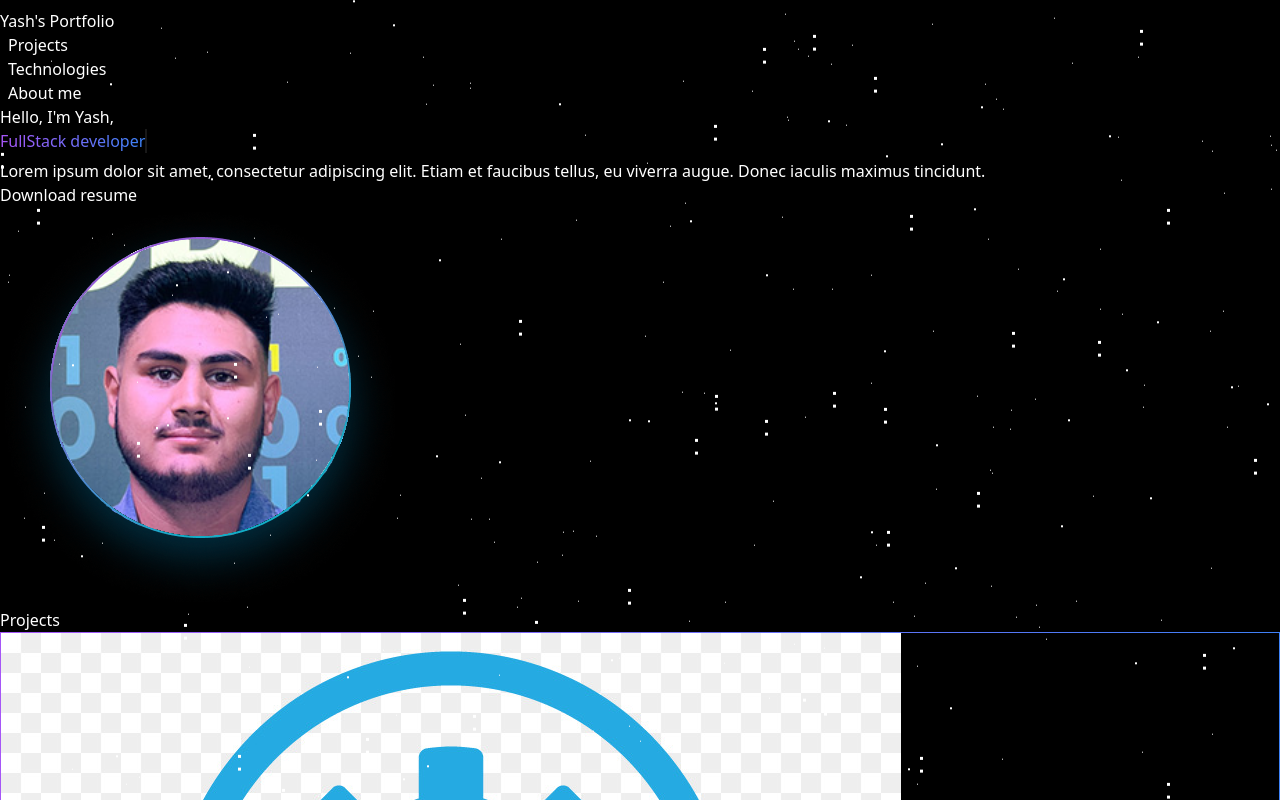
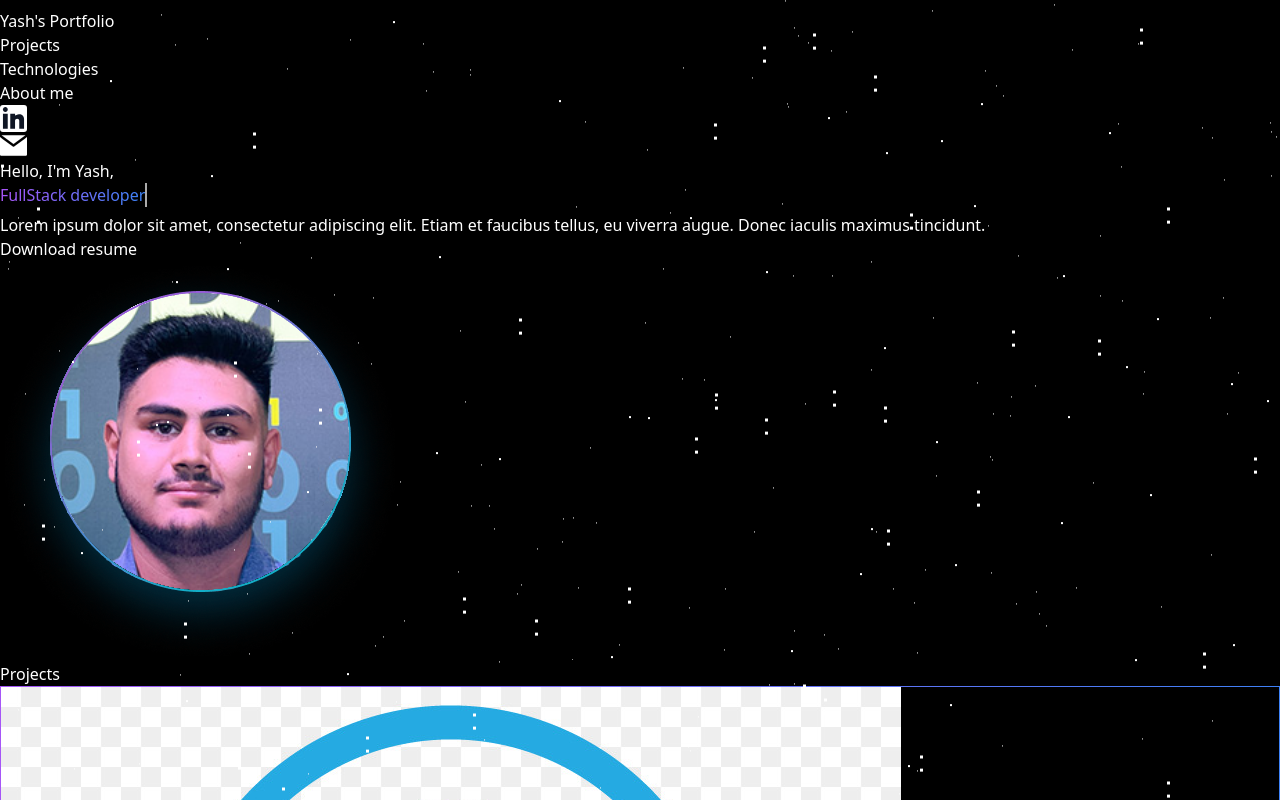
Before and after one commit to YD-S/Portfolio, a React (Vite) app: page / in a window 1280 px wide. Shown: the top 800 px of the page. Built offline with nearby package versions, Linux system fonts and the light colour scheme.

Commit message:
Added icons on navbar and a new component

```diff
--- a/src/App.css
+++ b/src/App.css
@@ -67,12 +67,11 @@ body {
 }
 
 .hover-grad-txt {
-    background-size: 0% 3px;
+    background-size: 0 3px;
     background-image: linear-gradient(to right, #a855f7, #3b82f6);
     background-repeat: no-repeat;
     background-position: bottom left;
     transition: background-size 300ms ease;
-    padding: 0.5rem;
 }
 
 .hover-grad-txt:hover {
--- a/src/Componentes/Footer.jsx
+++ b/src/Componentes/Footer.jsx
@@ -1,45 +1,13 @@
-import LinkedIn from "../assets/linkedin.svg";
-import LinkedInHover from "../assets/Linkedin-hover.svg";
-import Email from "../assets/Email.svg";
-import EmailHover from "../assets/Email-hover.svg";
-import { useState } from "react";
+import IconGen from "./IconGen.jsx";
 
 export default function Footer() {
-
-    const [hoveredElement, setHoveredElement] = useState(null);
-
-    const data = [
-        {
-            id : 1,
-            img : LinkedIn,
-            alt : "LinkedIn",
-            href : "https://www.linkedin.com/in/yashdev-singh/",
-            hover : LinkedInHover
-        },
-        {
-            id : 2,
-            img : Email,
-            alt : "Email",
-            href : "mailto:amanseehra672@gmail.com",
-            hover : EmailHover
-        }
-    ]
 
     return (
         <footer>
             <div className="container m-auto flex justify-between px-4 py-6">
-                <p className="text-gray-300 text-sm">Copyright @ 2023</p>
+                <p className="text-gray-300 text-sm">Copyright @ 2024</p>
                     <ul className="flex gap-4">
-                        {data.map((item, index) => (
-                            <li key={index}>
-                                <a href={item.href} target={"_blank"}>
-                                    <img src={hoveredElement === item.id ? item.hover : item.img} alt={item.alt}
-                                     onMouseEnter={() => setHoveredElement(item.id)}
-                                     onMouseLeave={() => setHoveredElement(null)}
-                                    />
-                                </a>
-                            </li>
-                        ))}
+                        <IconGen />
                     </ul>
             </div>
         </footer>
--- a/src/Componentes/Header.jsx
+++ b/src/Componentes/Header.jsx
@@ -1,3 +1,4 @@
+import IconGen from "./IconGen.jsx";
 
 export default function Header({scrolling}) {
 
@@ -20,13 +21,14 @@ export default function Header({scrolling}) {
       <header className={`${scrolling ? 'border-b border-black' : ''}  fixed left-0 right-0 top-0 z-20`} id="home">
           <div className="container m-auto px-4 py-6 max-w-4xl bg-black">
               <div className="flex flex-col gap-4 sm:flex-row justify-between items-center">
-                  <a href={"#"}><h1 className="font-bold text-2xl">Yash's Portfolio</h1></a>
+                  <a href={"#"}><h1 className="font-bold text-2xl hover-grad-txt">Yash's Portfolio</h1></a>
                       <ul className="flex gap-4">
                           {elements.map((element, index) => (
                               <li key={index}>
-                              <a href={element.link} className={"text-gray-200 hover:text-blue-500 cursor-pointer hover-grad-txt"}>{element.name}</a>
+                              <a href={element.link} className={"text-gray-200 cursor-pointer hover-grad-txt p-[0.5rem]"}>{element.name}</a>
                               </li>
                               ))}
+                          <IconGen />
                       </ul>
               </div>
           </div>
--- /dev/null
+++ b/src/Componentes/IconGen.jsx
@@ -0,0 +1,41 @@
+import {useState} from "react";
+import LinkedIn from "../assets/linkedin.svg";
+import LinkedInHover from "../assets/Linkedin-hover.svg";
+import Email from "../assets/Email.svg";
+import EmailHover from "../assets/Email-hover.svg";
+
+export default function IconGen() {
+    const [hoveredElement, setHoveredElement] = useState(null);
+
+    const data = [
+        {
+            id : 1,
+            img : LinkedIn,
+            alt : "LinkedIn",
+            href : "https://www.linkedin.com/in/yashdev-singh/",
+            hover : LinkedInHover
+        },
+        {
+            id : 2,
+            img : Email,
+            alt : "Email",
+            href : "mailto:amanseehra672@gmail.com",
+            hover : EmailHover
+        }
+    ]
+
+    return (
+        <>
+            {data.map((item, index) => (
+                <li key={index}>
+                    <a href={item.href} target={"_blank"}>
+                        <img src={hoveredElement === item.id ? item.hover : item.img} alt={item.alt}
+                             onMouseEnter={() => setHoveredElement(item.id)}
+                             onMouseLeave={() => setHoveredElement(null)}
+                        />
+                    </a>
+                </li>
+            ))}
+        </>
+    )
+}
```
